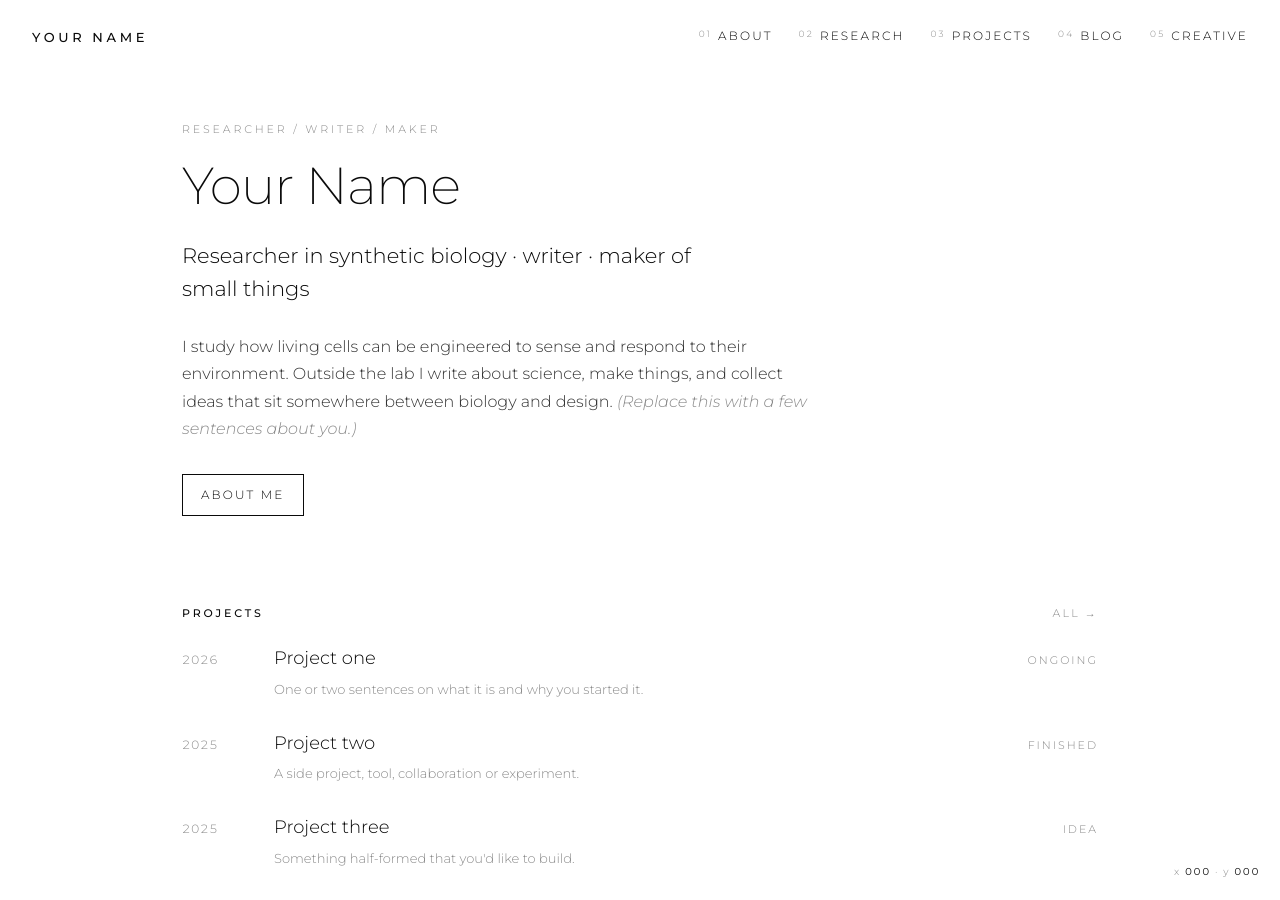
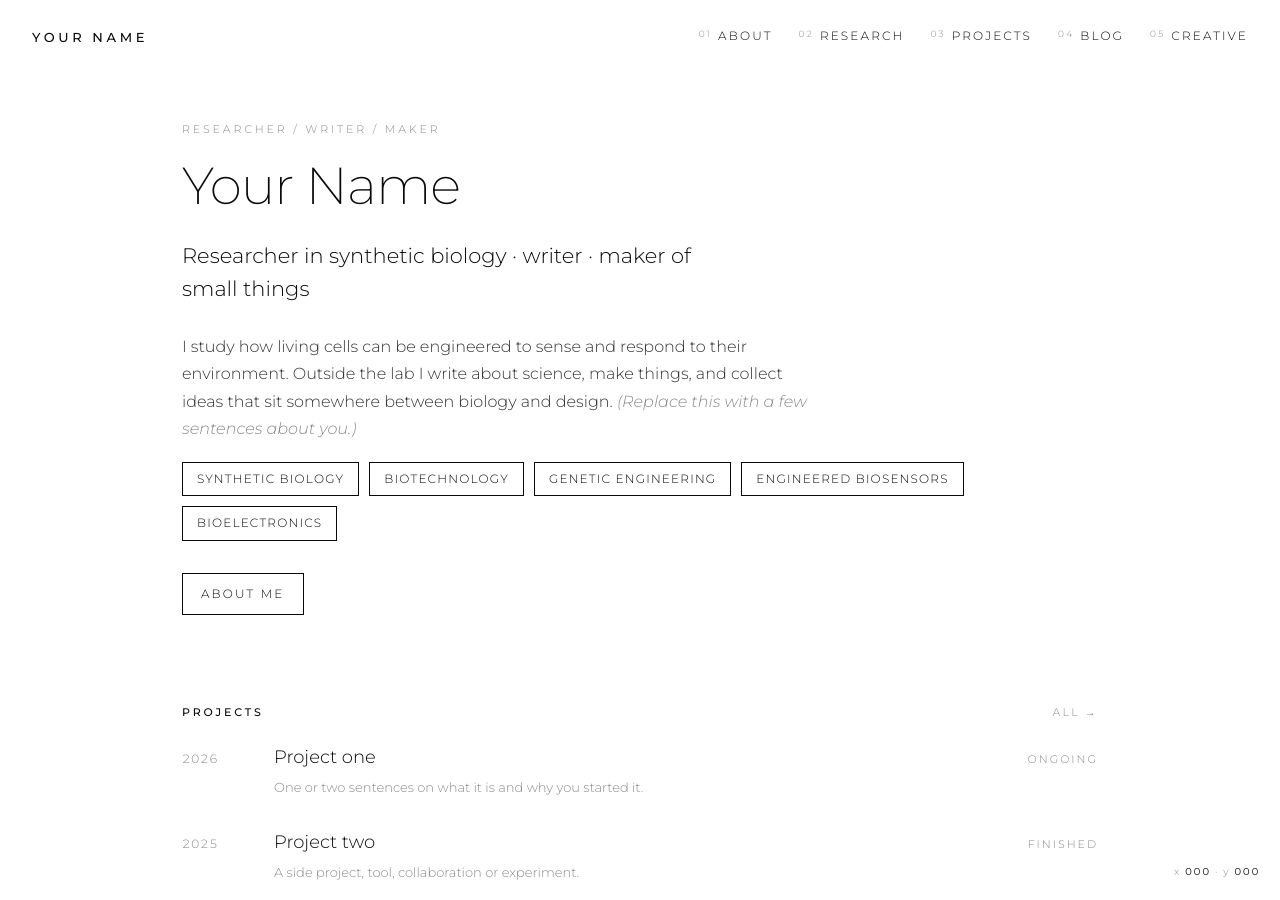
Before and after one commit to aairehtuele/arkana, a Jekyll site: the page built from index.html, in a window 1280 px wide and 900 px high. Built offline with Jekyll 4.4.1, drawn with Linux system fonts in a browser that asks for light colours.

Commit message:
Show interests on homepage from shared data file
Co-Authored-By: Claude Sonnet 5.5 <noreply@anthropic.com>
Claude-Session: https://claude.ai/code/session_01E3YP7n9mE67b5s3xPeZ3x9

```diff
--- /dev/null
+++ b/_data/interests.yml
@@ -0,0 +1,6 @@
+# Shown on the homepage and the Research page. One per line.
+- Synthetic biology
+- Biotechnology
+- Genetic engineering
+- Engineered biosensors
+- Bioelectronics
--- a/index.html
+++ b/index.html
@@ -10,6 +10,9 @@ layout: default
     Outside the lab I write about science, make things, and collect ideas that sit somewhere
     between biology and design. <em>(Replace this with a few sentences about you.)</em>
   </p>
+  <ul class="tags">
+    {% for i in site.data.interests %}<li>{{ i }}</li>{% endfor %}
+  </ul>
   <p class="actions">
     <a class="button" href="{{ '/about/' | relative_url }}">About me</a>
     {% assign cvfile = site.static_files | where: "path", "/assets/files/cv.pdf" | first %}{% if cvfile %}<a class="button" href="{{ '/assets/files/cv.pdf' | relative_url }}">Download CV</a>{% endif %}
--- a/research.html
+++ b/research.html
@@ -15,10 +15,7 @@ permalink: /research/
 <section class="index">
   <div class="index-head"><h2>Interests</h2></div>
   <ul class="tags">
-    <li>Synthetic biology</li>
-    <li>Engineered biosensors</li>
-    <li>Bioelectronics</li>
-    <li>Genetic circuit design</li>
+    {% for i in site.data.interests %}<li>{{ i }}</li>{% endfor %}
   </ul>
 </section>
 
```
Also changed, not shown: README.md.
